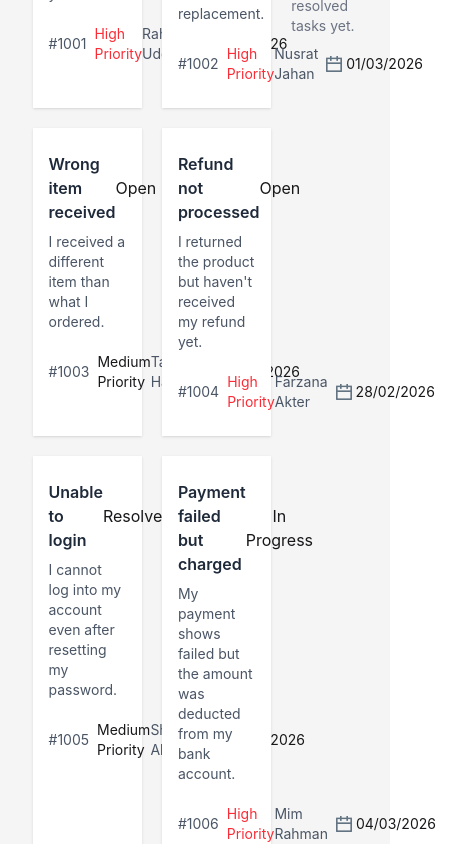
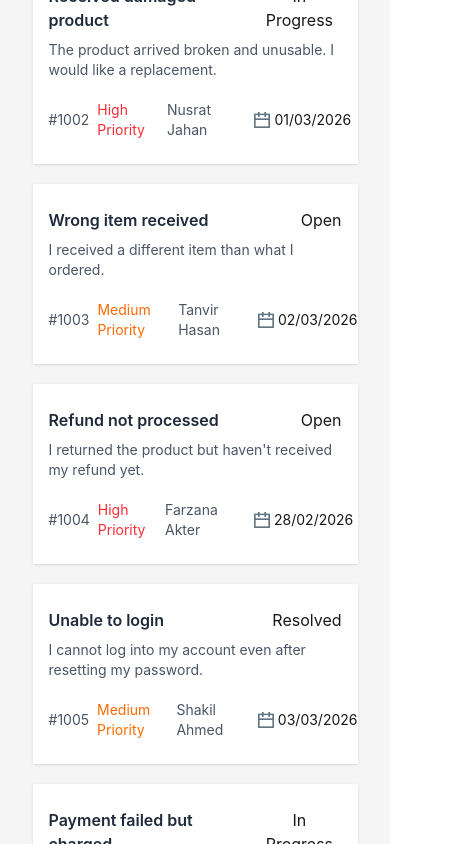
Before and after one commit to naimurcse/customer-support-zone, a React (Vite) app: page / in a window 390 px wide. Shown: the part 888-1732 px from the top of the page, 452 px wide, since content can reach past the window. Built offline with nearby package versions, Linux system fonts and the light colour scheme.

Commit message:
Toggled is done for Priority

```diff
--- a/src/App.jsx
+++ b/src/App.jsx
@@ -19,12 +19,12 @@ function App() {
       {/* Main Section */}
 
       <div className="max-w-10/12 mx-auto">
-        <div className="grid grid-cols-12 gap-5">
-          <div className=" col-span-9 ">
+        <div className="grid grid-cols-12 gap-5 order-2 md:order-1">
+          <div className=" col-span-12 xl:col-span-9 ">
             {/* Tickets */}
             <Tickets ticketsPromise={ticketsPromise}></Tickets>
           </div>
-          <div className="col-span-3">
+          <div className="col-span-12 xl:col-span-3 order-1 md:order-2">
             {/* Task Status */}
             <div className="mb-8">
               <h3 className="text-xl font-bold text-gray-800 mb-1">
--- a/src/Components/TicketCard/TicketCard.jsx
+++ b/src/Components/TicketCard/TicketCard.jsx
@@ -5,7 +5,7 @@ function TicketCard({ ticket }) {
     ticket;
   return (
     <>
-      <div className="px-4 py-6 bg-white shadow">
+      <div className="px-4 py-6 bg-white shadow flex flex-col justify-between">
         <div className="flex justify-between items-center mb-2">
           <h3 className="font-semibold text-gray-800">{title}</h3>
           <button>{status}</button>
@@ -16,7 +16,13 @@ function TicketCard({ ticket }) {
             <p className="text-gray-600">#{id}</p>
             <p
               className="uppercase font-semibold"
-              className={priority.toLowerCase() === "high" && "text-red-500"}
+              className={
+                priority.toLowerCase() === "high"
+                  ? "text-red-500"
+                  : priority.toLowerCase() === "medium"
+                    ? "text-orange-500"
+                    : "text-green-500"
+              }
             >
               {priority} Priority
             </p>
--- a/src/Components/Tickets/Tickets.jsx
+++ b/src/Components/Tickets/Tickets.jsx
@@ -9,7 +9,7 @@ function Tickets({ ticketsPromise }) {
       <h3 className="text-xl font-bold text-gray-800 mb-2">Customer Tickets</h3>
 
       {/* Ticket Cards in two columns */}
-      <div className="grid grid-cols-2 gap-5">
+      <div className="grid grid-cols-1 md:grid-cols-2 gap-5">
         {/* Ticket Card */}
         {/* <div className="px-4 py-6 bg-white shadow">
           <div className="flex justify-between items-center mb-2">
```
